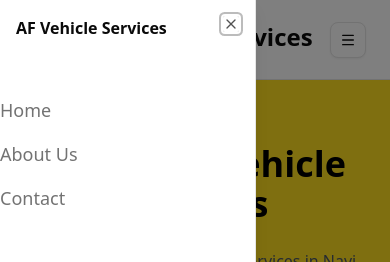
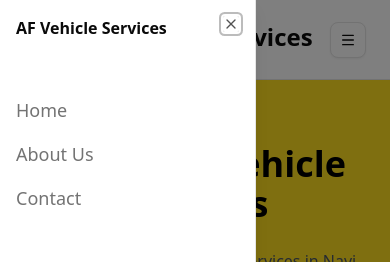
Before and after one commit to Sanil-Surve/af-vehicle-services, a React (Vite) app: page /about in a window 390 px wide. Both pictures are taken after a click on the button 347 px from the left and 39 px from the top of the page. Shown: the top 262 px of the page. Built offline with nearby package versions, Linux system fonts and the light colour scheme.

Commit message:
code updated

```diff
--- a/src/components/Navbar.tsx
+++ b/src/components/Navbar.tsx
@@ -14,9 +14,9 @@ import aflogo from "@/assets/images/aflogo.jpeg";
 export function Navbar() {
     const [open, setOpen] = useState(false)
 
-    // const handleLinkClick = () => {
-    //     setOpen(false)
-    // }
+    const handleLinkClick = () => {
+        setOpen(false)
+    }
 
     return (
         <nav className="flex items-center justify-around w-full px-4 sm:px-8 py-5 border-b bg-background h-20">
@@ -51,24 +51,24 @@ export function Navbar() {
                         <SheetHeader>
                             <SheetTitle>AF Vehicle Services</SheetTitle>
                         </SheetHeader>
-                        <div className="mt-6 flex flex-col gap-4">
+                        <div className="mt-6 flex flex-col gap-4 ml-4">
                             <Link
                                 to="/"
-                                // onClick={handleLinkClick}
+                                onClick={handleLinkClick}
                                 className="text-lg font-medium text-muted-foreground hover:text-foreground transition-colors"
                             >
                                 Home
                             </Link>
                             <Link
                                 to="/about"
-                                // onClick={handleLinkClick}
+                                onClick={handleLinkClick}
                                 className="text-lg font-medium text-muted-foreground hover:text-foreground transition-colors"
                             >
                                 About Us
                             </Link>
                             <Link
                                 to="/contact"
-                                // onClick={handleLinkClick}
+                                onClick={handleLinkClick}
                                 className="text-lg font-medium text-muted-foreground hover:text-foreground transition-colors"
                             >
                                 Contact
```
